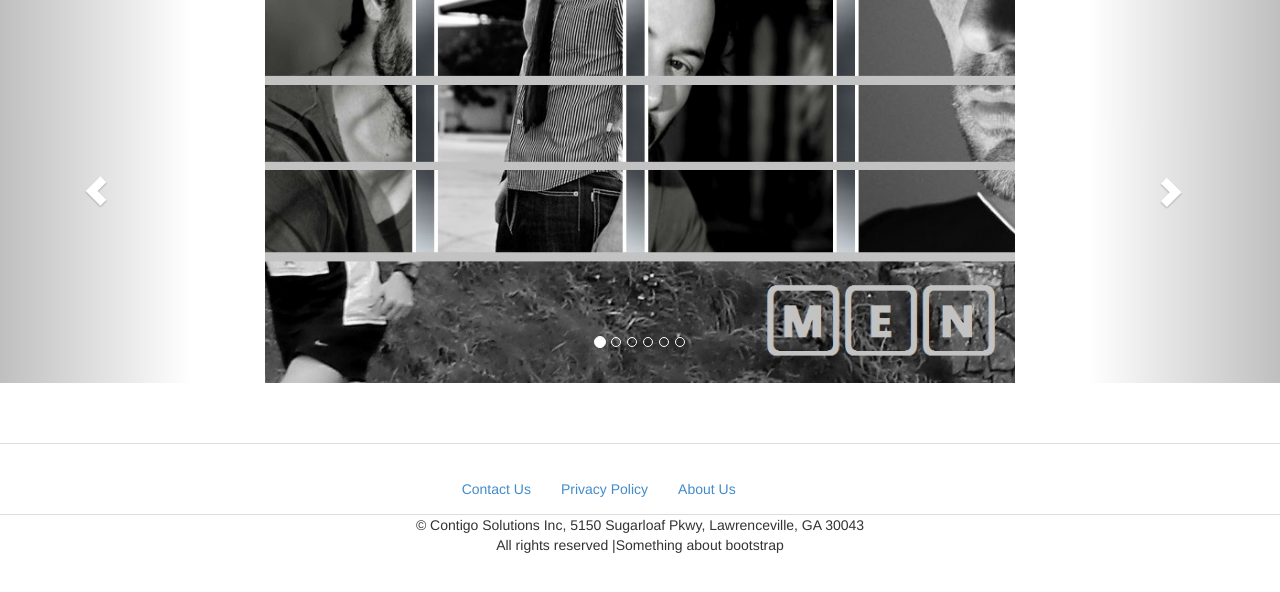
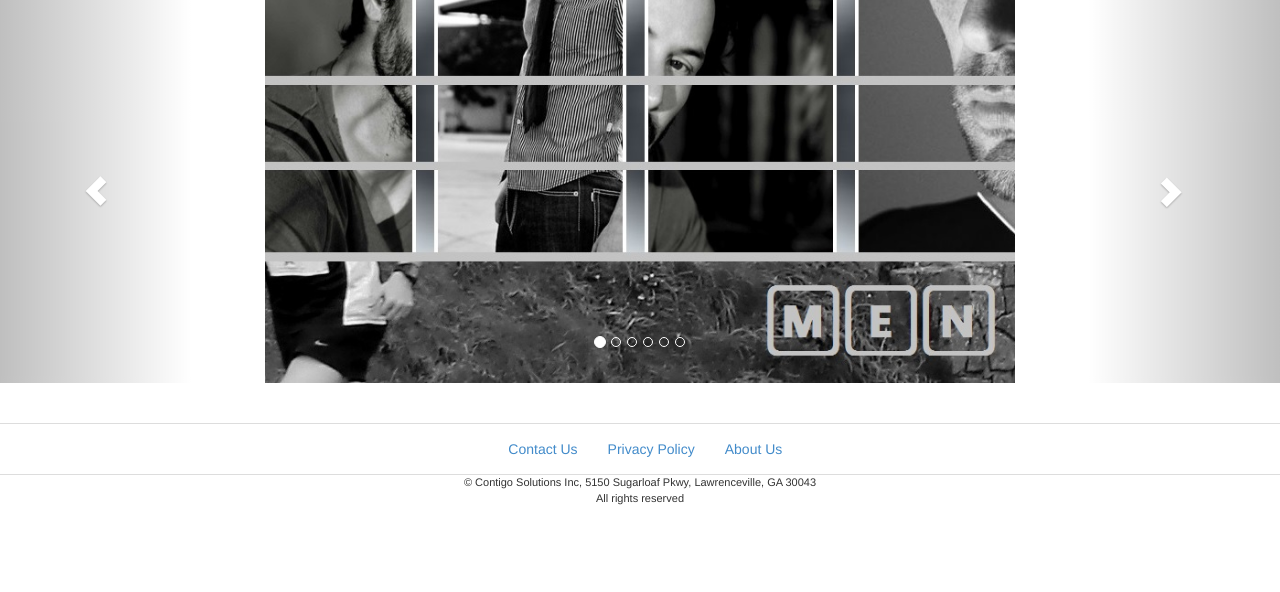
Before and after one commit to BrianTParker/TeamLacys, a PHP site: page /TeamLacys/index.php in a window 1280 px wide. Shown: the part 133-725 px from the top of the page. Run offline with PHP 8.4, Linux system fonts and the light colour scheme; some libraries are stand-ins or nearby versions.

Commit message:
centered the links

```diff
--- a/footer.php
+++ b/footer.php
@@ -30,18 +30,19 @@
     <script>window.attachEvent('onload',function(){CFInstall.check({mode:'overlay'})})</script>
   <![endif]-->
   </br></br>
-  <hr style="border-top: 1px solid #ddd">
+  <hr style="border-top: 1px solid #ddd; margin:0">
  <div class="container-fluid">
 		<div class="col-md-5 col-md-offset-4">
 			<ul class="nav navbar-nav text-center">
+			  <li>&nbsp;&nbsp;&nbsp;&nbsp;&nbsp;&nbsp;&nbsp;&nbsp;&nbsp;&nbsp;&nbsp;&nbsp;</li>
 			  <li><a href="contact.php">Contact Us</a></li>
 			  <li><a href="privacy.php">Privacy Policy</a></li>
 			  <li><a href="about.php">About Us</a></li>
 			</ul>
 		</div>
     </div><!-- /.container-fluid -->
-	 <p align="center" style="border-top: 1px solid #ddd">© Contigo Solutions Inc, 5150 Sugarloaf Pkwy,
-	     Lawrenceville, GA 30043<br> All rights reserved |Something about bootstrap</p>
+	 <p align="center" style="border-top: 1px solid #ddd; font-size: 11px;">© Contigo Solutions Inc, 5150 Sugarloaf Pkwy,
+	     Lawrenceville, GA 30043<br> All rights reserved</p>
   </body>
 </html>
 <?php ob_flush(); ?>
```
